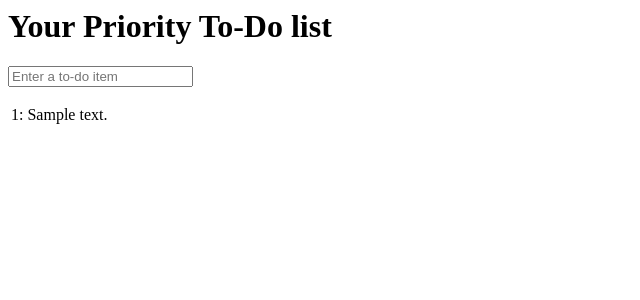
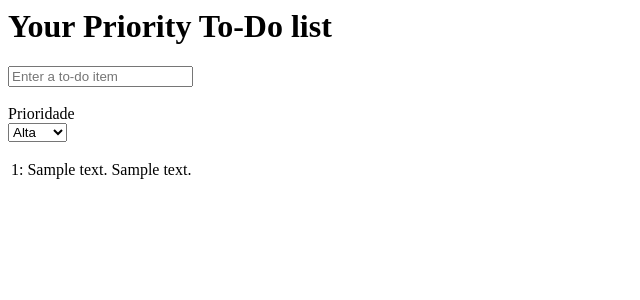
Before and after one commit to Leoctaviano/ProblemUnidade2, a Django app: template superlists/lists/templates/home.html in a window 1280 px wide. Shown: the top 300 px of the page, without its empty margins (0-640 px from the left). Run offline with Django 3.2, Linux system fonts and the light colour scheme; the template is opened without the code that fills it: most values are stand-ins (such as "Sample title", 1, 10 or a date in 2020).

Commit message:
Colocando variáveis no html

```diff
--- a/functional_test.py
+++ b/functional_test.py
@@ -3,6 +3,7 @@ import unittest
 
 from selenium import webdriver
 from selenium.webdriver.common.keys import Keys
+from selenium.webdriver.support.ui import Select
 
 
 class NewVsitorTest(unittest.TestCase):
@@ -36,6 +37,8 @@ class NewVsitorTest(unittest.TestCase):
         # e assinala prioridade alta no campo de seleção de prioridades
 
         inputbox.send_keys('Comprar anzol')
+        select = Select(self.browser.find_element_by_id('input01'))
+        select.select_by_value("0")
 
         # Quando ela tecla enter, a página é atualizada, e agora
         # a página lista "1 - Comprar anzol - prioridade alta"
--- a/superlists/lists/templates/home.html
+++ b/superlists/lists/templates/home.html
@@ -6,10 +6,18 @@
 		<h1>Your Priority To-Do list</h1>
 		<form method="POST">
 			<input name="item_text" id="id_new_item" placeholder="Enter a to-do item" />
+			</br>
+			</br>
+			<label for="input01">Prioridade</br>
+			<select id="input01" name="option_text" placeholder="Prioridade">
+			<option value="0">Alta</option>
+			<option value="1">Baixa</option><option value="2">Média</option>
+			</select>
+			</label>
 			{% csrf_token %}
 		</form>
 		<table id="id_list_table">
-			<tr><td>1: {{ new_item_text }}</td></tr>
+			<tr><td>1: {{ new_item_text }} {{new_option_text}}</td></tr>
 		</table>
 	</body>
 </html>
```
Also changed, not shown: superlists/lists/views.py (+5 -3 lines).
